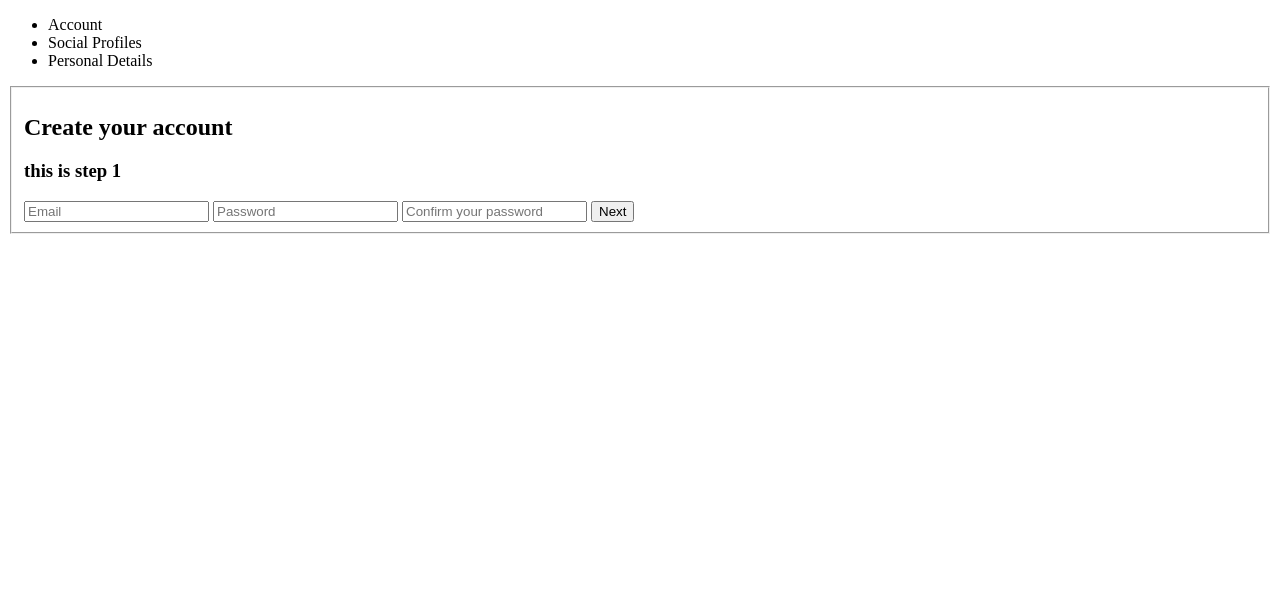
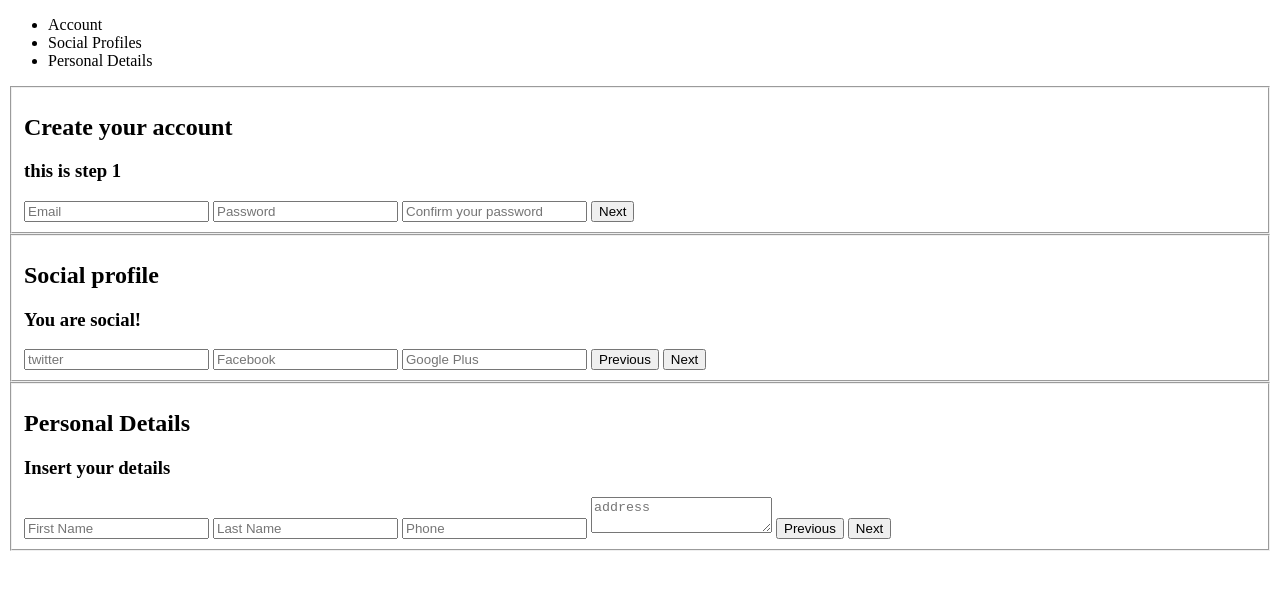
Before and after one commit to albertobebz/Multi_Step_Form, a plain HTML site: page index.html in a window 1280 px wide. Drawn offline with nearby package versions, Linux system fonts and the light colour scheme.

Commit message:
added the fieldset for social & personal details

```diff
--- a/index.html
+++ b/index.html
@@ -14,7 +14,7 @@
       <li>Personal Details</li>
     </ul>
 
-    <!-- fieldset -->
+    <!-- fieldset for the account -->
     <fieldset>
       <h2 class="fs-title">Create your account</h2>
       <h3 class="fs-subtitle">this is step 1</h3>
@@ -23,6 +23,36 @@
       <input type="password" name="cpass" placeholder="Confirm your password" />
       <input type="button" name="next" class="next" value="Next">
     </fieldset>
+
+    <!-- fieldset for the social profile -->
+    <fieldset>
+      <h2 class="fs-title">Social profile</h2>
+      <h3 class="fs-subtitle">You are social!</h3>
+      <input type="text" name="twitter" placeholder="twitter" />
+      <input type="text" name="facebook" placeholder="Facebook" />
+      <input type="text" name="gplus" placeholder="Google Plus" />
+      <input type="button" name="previous" class="previous" value="Previous">
+      <input type="button" name="next" class="next" value="Next">
+    </fieldset>
+
+    <!-- fieldset for personal details -->
+    <fieldset>
+      <h2 class="fs-title">Personal Details</h2>
+      <h3 class="fs-subtitle">Insert your details</h3>
+      <input type="text" name="fname" placeholder="First Name" />
+      <input type="text" name="lname" placeholder="Last Name" />
+      <input type="text" name="phone" placeholder="Phone" />
+      <textarea name="address" placeholder="address"></textarea>
+      <input type="button" name="previous" class="previous" value="Previous" />
+      <input type="submit" name="next" class="next" value="Next" />
+    </fieldset>
+
+
+
+
+
+
+
   </form>
 
 
@@ -31,6 +61,7 @@
   <!-- jQuery -->
   <script src="https://cdnjs.cloudflare.com/ajax/libs/jquery/3.0.0-alpha1/jquery.min.js"></script>
   <script src="https://cdnjs.cloudflare.com/ajax/libs/jquery-easing/1.3/jquery.easing.min.js"></script>
+  <script src="script.js"></script>
 
 </body>
 </html>
--- a/script.js
+++ b/script.js
@@ -0,0 +1 @@
+console.log("linked");
```
